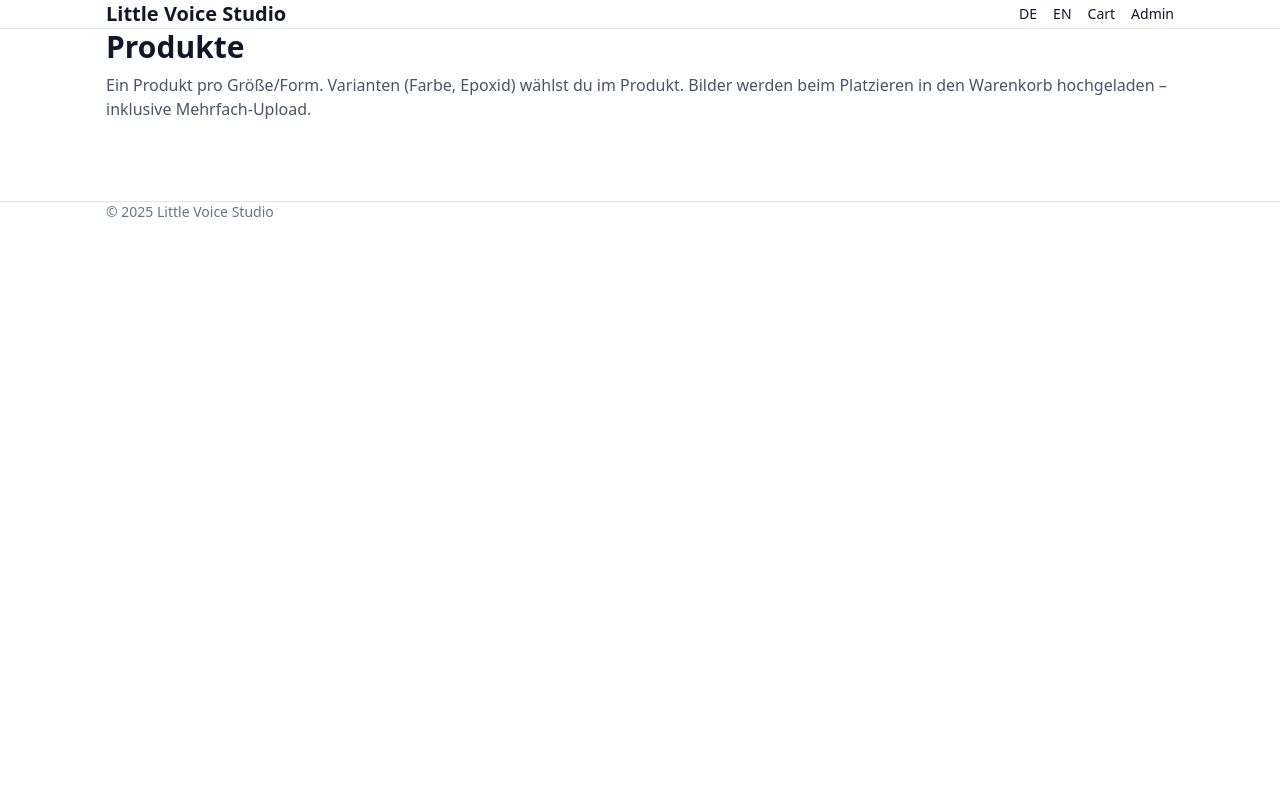
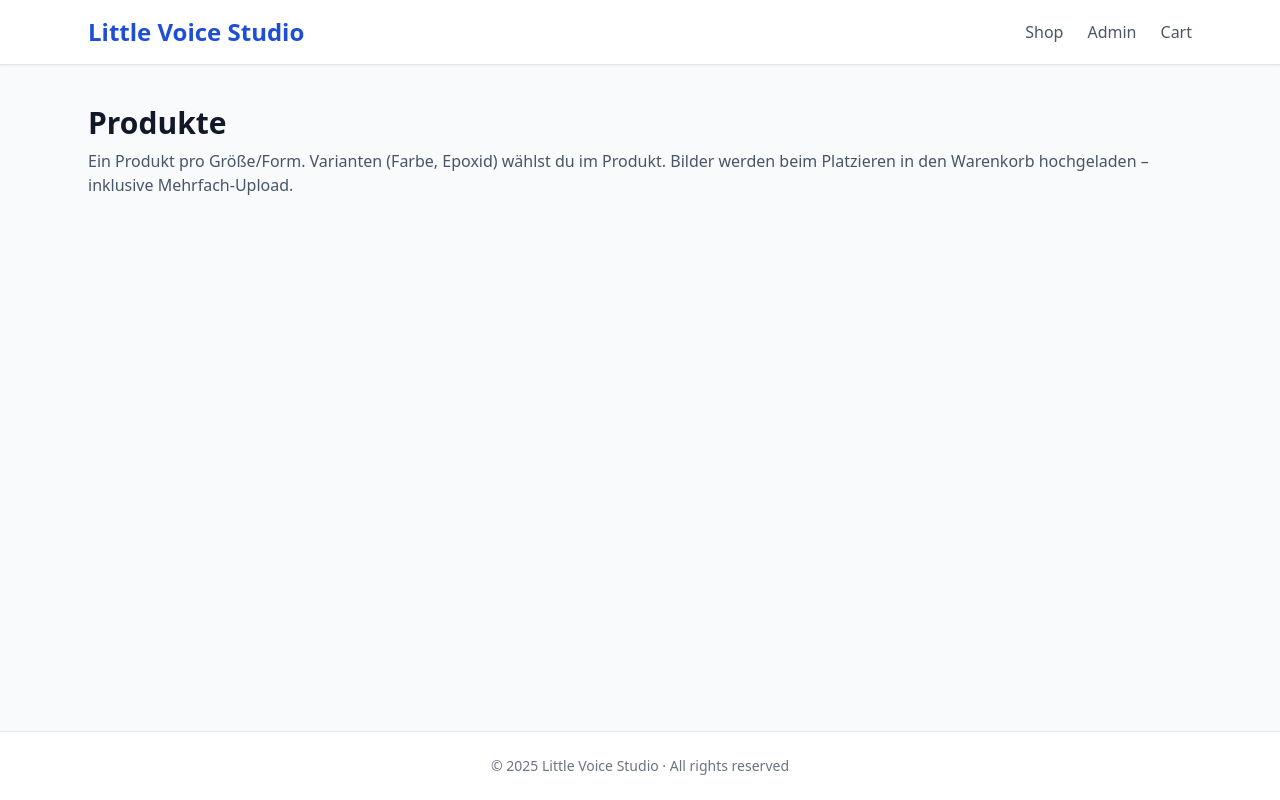
Before and after one commit to kevinzaretsky/littlevoicestudio, a Next.js app: page /de in a window 1280 px wide. Built offline with nearby package versions, Linux system fonts and the light colour scheme; no server answers; the database is empty.

Commit message:
Refactor RootLayout component and enhance styles
Updated layout with improved structure and styling.

```diff
--- a/app/layout.tsx
+++ b/app/layout.tsx
@@ -1 +1,46 @@
-import './globals.css'; import Link from 'next/link'; import type { ReactNode } from 'react'; export const metadata={ title:'Little Voice Studio', description:'Storefront + Admin' }; export default function RootLayout({children}:{children:ReactNode}){ return (<html lang='de'><body><header className='border-b'><div className='container py-4 flex items-center justify-between'><Link href='/' className='text-xl font-semibold'>Little Voice Studio</Link><nav className='flex gap-4 text-sm'><Link href='/de'>DE</Link><Link href='/en'>EN</Link><Link href='/cart'>Cart</Link><Link href='/admin'>Admin</Link></nav></div></header><main className='container py-8'>{children}</main><footer className='border-t mt-12'><div className='container py-6 text-sm text-slate-500'>© {new Date().getFullYear()} Little Voice Studio</div></footer></body></html>); }
+import './globals.css';
+import Link from 'next/link';
+import type { ReactNode } from 'react';
+
+export const metadata = {
+  title: 'Little Voice Studio',
+  description: 'Custom educational frames and uploads — Little Voice Studio',
+};
+
+export default function RootLayout({ children }: { children: ReactNode }) {
+  return (
+    <html lang="en">
+      <body className="min-h-screen bg-gray-50 text-gray-900 antialiased flex flex-col">
+        {/* Header */}
+        <header className="bg-white border-b border-gray-200 shadow-sm sticky top-0 z-50">
+          <div className="max-w-6xl mx-auto px-6 py-4 flex items-center justify-between">
+            <Link href="/" className="text-2xl font-bold text-blue-700 hover:text-blue-800">
+              Little Voice Studio
+            </Link>
+            <nav className="flex gap-6 text-gray-600">
+              <Link href="/shop" className="hover:text-blue-700">
+                Shop
+              </Link>
+              <Link href="/admin" className="hover:text-blue-700">
+                Admin
+              </Link>
+              <Link href="/cart" className="hover:text-blue-700">
+                Cart
+              </Link>
+            </nav>
+          </div>
+        </header>
+
+        {/* Main Content */}
+        <main className="flex-1 max-w-6xl mx-auto w-full px-6 py-10">{children}</main>
+
+        {/* Footer */}
+        <footer className="bg-white border-t border-gray-200 mt-10">
+          <div className="max-w-6xl mx-auto px-6 py-6 text-center text-sm text-gray-500">
+            © {new Date().getFullYear()} Little Voice Studio · All rights reserved
+          </div>
+        </footer>
+      </body>
+    </html>
+  );
+}
```
